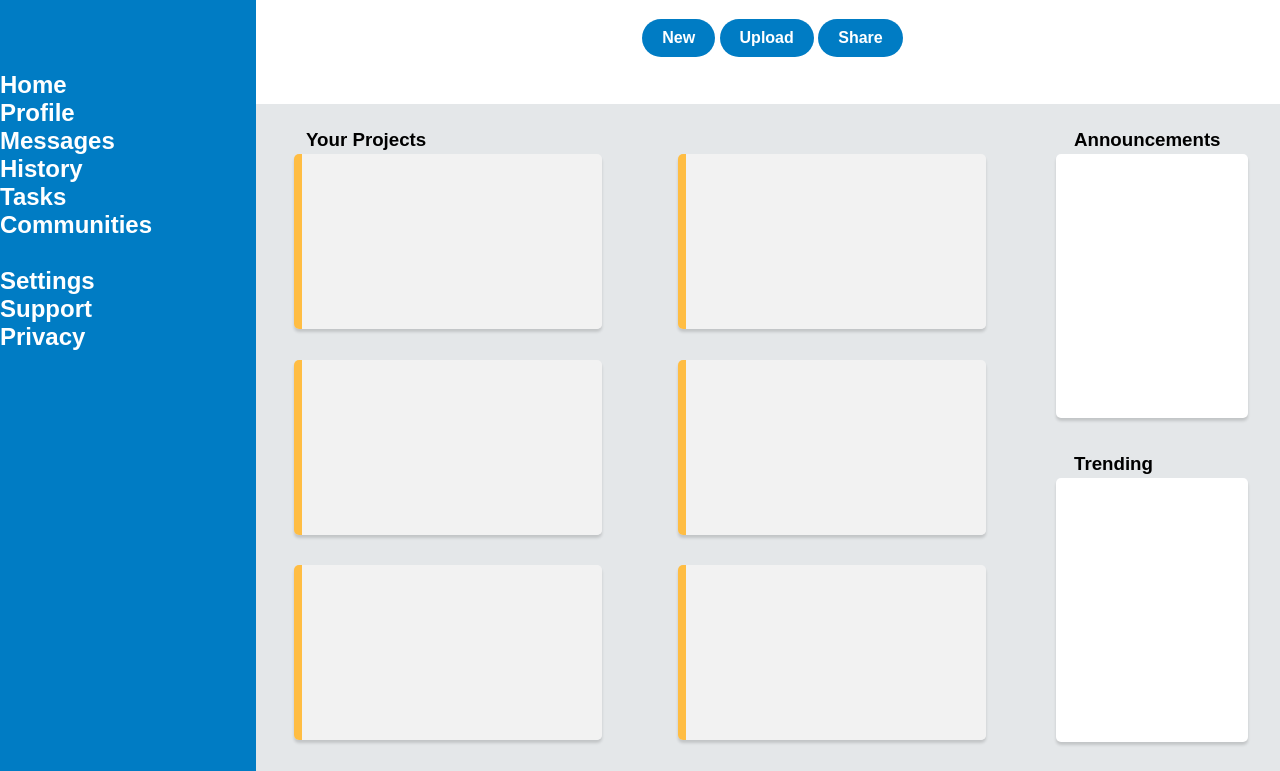
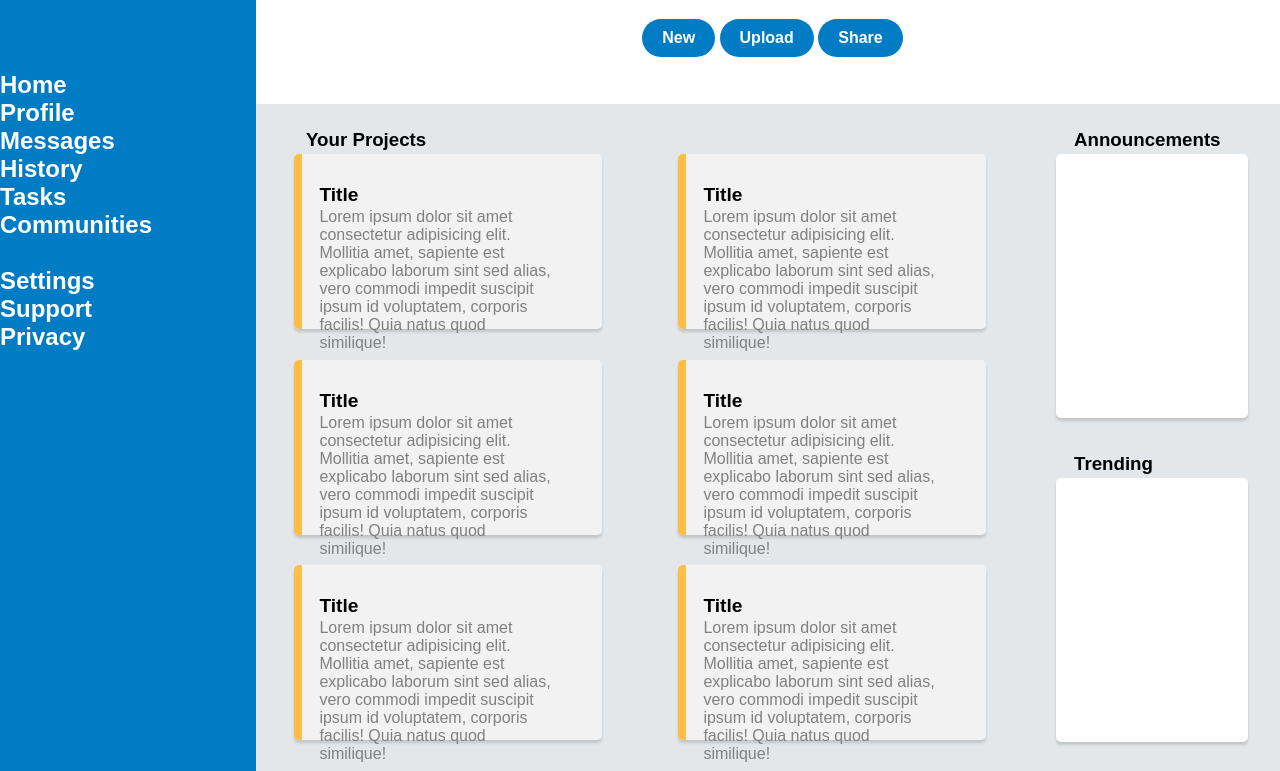
Before and after one commit to Cyber-Aarow/admin-dashboard, a plain HTML site: page index.html in a window 1280 px wide. Shown: the part 29-800 px from the top of the page. Drawn offline with Linux system fonts and the light colour scheme.

Commit message:
Add words to project boxes.

```diff
--- a/index.html
+++ b/index.html
@@ -46,12 +46,48 @@
         <div class="mc-left">
             <h3>Your Projects</h3>
             <div class="projects-area">
-                <div class="project"></div>
-                <div class="project"></div>
-                <div class="project"></div>
-                <div class="project"></div>
-                <div class="project"></div>
-                <div class="project"></div>
+                <div class="project">
+                    <h4>Title</h4>
+                    <p>Lorem ipsum dolor sit amet consectetur adipisicing elit. Mollitia amet,
+                        sapiente est explicabo laborum sint sed alias,
+                        vero commodi impedit suscipit ipsum id voluptatem,
+                        corporis facilis! Quia natus quod similique!</p>
+                </div>
+                <div class="project">
+                    <h4>Title</h4>
+                    <p>Lorem ipsum dolor sit amet consectetur adipisicing elit. Mollitia amet,
+                        sapiente est explicabo laborum sint sed alias,
+                        vero commodi impedit suscipit ipsum id voluptatem,
+                        corporis facilis! Quia natus quod similique!</p>
+                </div>
+                <div class="project">
+                    <h4>Title</h4>
+                    <p>Lorem ipsum dolor sit amet consectetur adipisicing elit. Mollitia amet,
+                        sapiente est explicabo laborum sint sed alias,
+                        vero commodi impedit suscipit ipsum id voluptatem,
+                        corporis facilis! Quia natus quod similique!</p>
+                </div>
+                <div class="project">
+                    <h4>Title</h4>
+                    <p>Lorem ipsum dolor sit amet consectetur adipisicing elit. Mollitia amet,
+                        sapiente est explicabo laborum sint sed alias,
+                        vero commodi impedit suscipit ipsum id voluptatem,
+                        corporis facilis! Quia natus quod similique!</p>
+                </div>
+                <div class="project">
+                    <h4>Title</h4>
+                    <p>Lorem ipsum dolor sit amet consectetur adipisicing elit. Mollitia amet,
+                        sapiente est explicabo laborum sint sed alias,
+                        vero commodi impedit suscipit ipsum id voluptatem,
+                        corporis facilis! Quia natus quod similique!</p>
+                </div>
+                <div class="project">
+                    <h4>Title</h4>
+                    <p>Lorem ipsum dolor sit amet consectetur adipisicing elit. Mollitia amet,
+                        sapiente est explicabo laborum sint sed alias,
+                        vero commodi impedit suscipit ipsum id voluptatem,
+                        corporis facilis! Quia natus quod similique!</p>
+                </div>
             </div>
         </div>
         <div class="mc-right">
--- a/style.css
+++ b/style.css
@@ -60,6 +60,8 @@ body {
     grid-template-rows: 100px 1fr;
 }
 
+
+
 /* Main Content */
 .main-content {
     grid-column: 2 / 3;
@@ -109,3 +111,14 @@ h3 {
 .trending-h3 {
     margin-top: 5px;
 }
+
+h4 {
+    margin: 30px 40px 2px 25px;
+    font-size: larger;
+}
+
+p {
+    margin: 0 15% 0 25px;
+    font-size: medium;
+    color: gray;
+}
```
